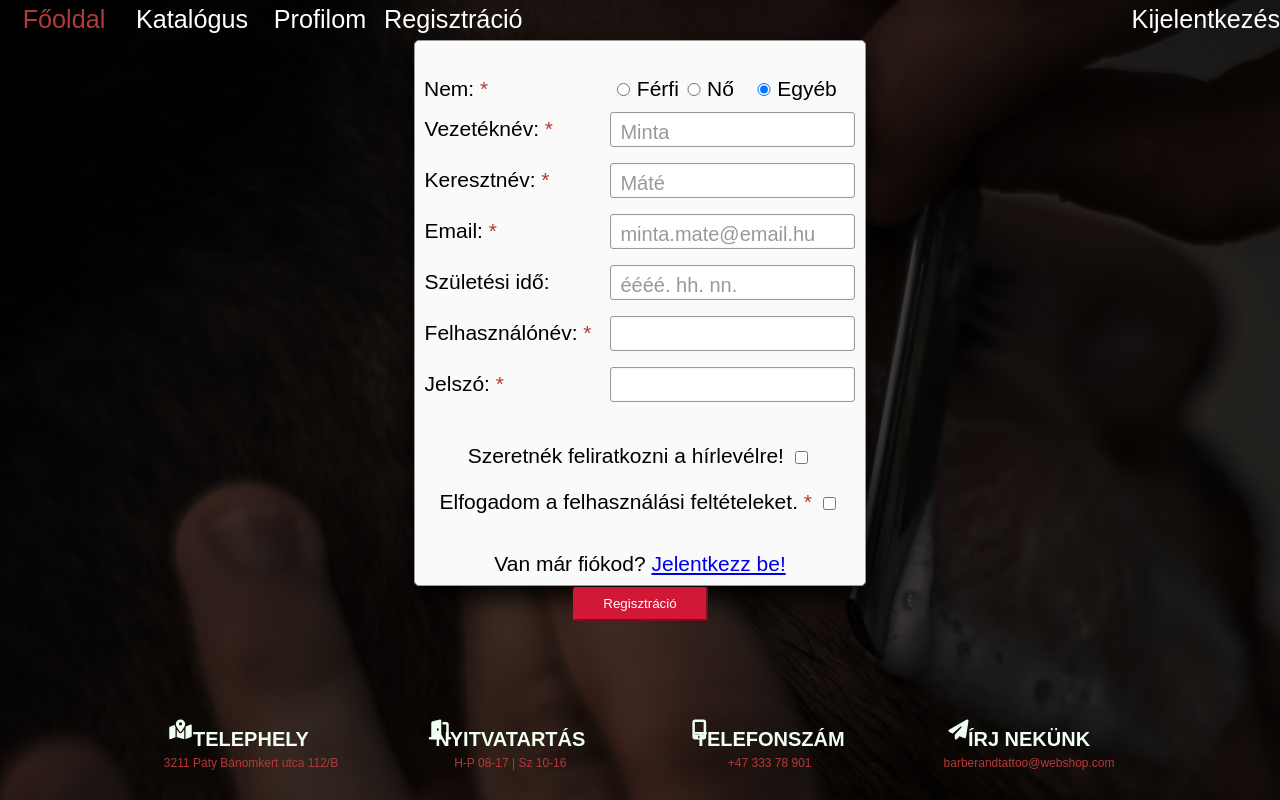
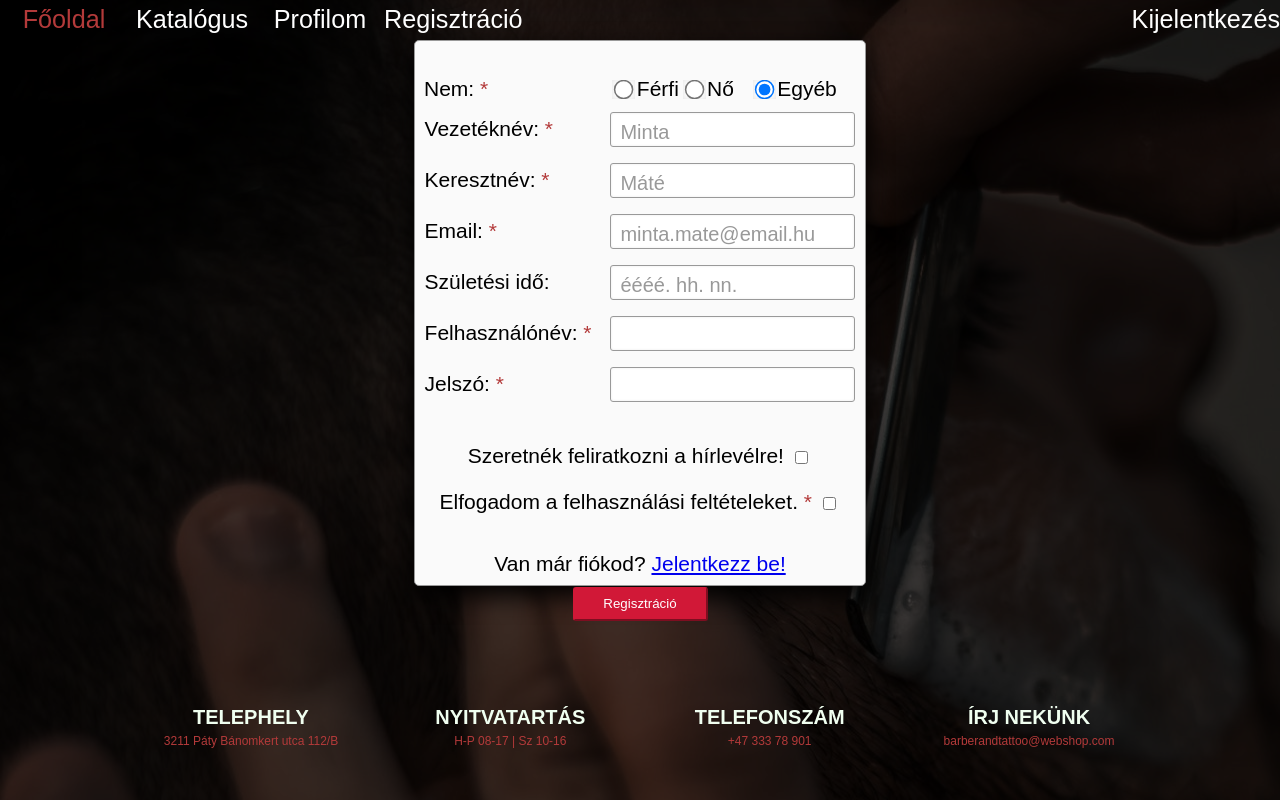
Before and after one commit to Vatibor/Webterv_projekt, a PHP site: page /registration.html in a window 1280 px wide. Run offline with PHP 8.4, Linux system fonts and the light colour scheme; some libraries are stand-ins or nearby versions.

Commit message:
modify files, small changes

```diff
--- a/basket.html
+++ b/basket.html
@@ -1,3 +1,4 @@
+
 <!DOCTYPE html>
 <html lang="en">
 <head>
--- a/css/my-profile.css
+++ b/css/my-profile.css
@@ -97,6 +97,7 @@ h1{
     left: 0;
     width: 100%;
     height: 100%;
+    border: 0px;
 }
 
 @media only screen and (min-width: 992px){
--- a/css/registration.css
+++ b/css/registration.css
@@ -77,6 +77,7 @@ input::placeholder {
 
 #general-info input[type="radio"] {
     width: 5%;
+    transform: scale(1.5);
 }
 
 #general-info #sex label {
@@ -139,4 +140,6 @@ div#sex {
         margin: 0.3rem;
         transform: none;
     }
+
+
 }
--- a/registration.html
+++ b/registration.html
@@ -5,7 +5,7 @@
     <meta charset="UTF-8">
     <meta http-equiv="X-UA-Compatible" content="IE=edge">
     <meta name="viewport" content="width=device-width, initial-scale=1.0">
-    <script src="https://kit.fontawesome.com/dd3ea81325.js" crossorigin="anonymous"></script>
+
     <link rel="stylesheet" href="css/style.css">
     <link rel="stylesheet" href="css/commons.css">
     <link rel="stylesheet" href="css/registration.css">
@@ -47,7 +47,7 @@
                     <label for="email">Email: <span class="star">*</span></label>
                     <input type="email" id="email" name="email" placeholder="minta.mate@email.hu" required/>
 
-                    <label for="birthdate">Születési idő:</span></label>
+                    <label for="birthdate">Születési idő:</label>
                     <input type="text" id="birthdate" name="birthdate" placeholder="éééé. hh. nn."/>
 
                     <label for="username">Felhasználónév: <span class="star">*</span></label>
@@ -77,21 +77,21 @@
 
     <footer id="contact">
         <div class="contact-card">
-            <i class="fas fa-map-marked-alt"></i>
+
             <div>
                 <h4>Telephely</h4>
                 <p>3211 Páty Bánomkert utca 112/B</p>
             </div>
         </div>
         <div class="contact-card">
-            <i class="fas fa-door-open"></i>
+
             <div>
                 <h4>Nyitvatartás</h4>
                 <p>H-P 08-17 | Sz 10-16</p>
             </div>
         </div>
         <div class="contact-card">
-            <i class="fas fa-mobile-alt"></i>
+
             <div>
                 <h4>Telefonszám</h4>
                 <p><a href="tel:+4733378901">+47 333 78 901</a></p>
@@ -99,7 +99,7 @@
         </div>
 
         <div class="contact-card">
-            <i class="fas fa-paper-plane"></i>
+
             <div>
                 <h4>Írj nekünk</h4>
                 <p><a href="mailto:barberandtattoo@webshop.com">barberandtattoo@webshop.com</a></p>
```
Also changed, not shown: catalog.html (+6 -5 lines), index.html (+6 -5 lines), my-profile.html (+10 -10 lines).
